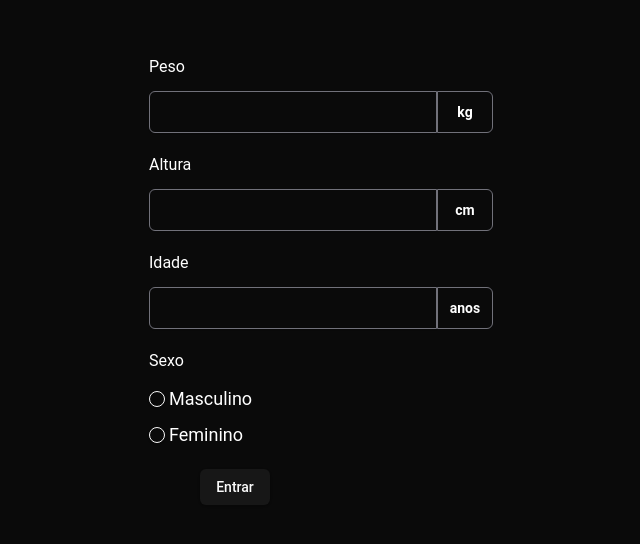
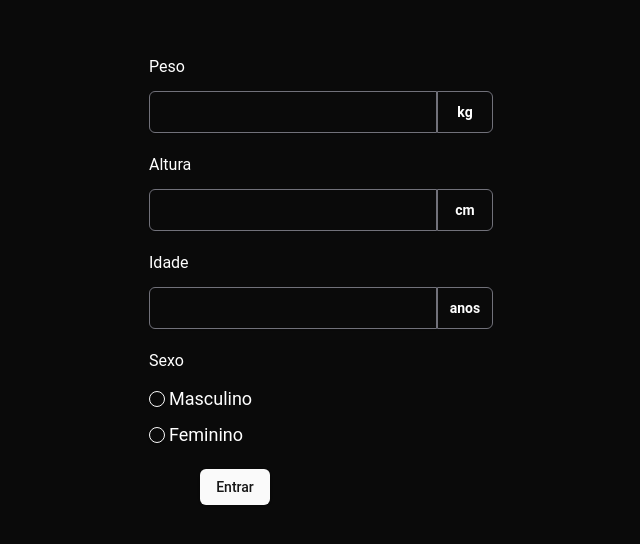
Before and after one commit to GuilhermeAlmeidaO/caloriesDay, a Next.js app: page / in a window 1280 px wide. Shown: the part 120-664 px from the top of the page, without its empty margins (319-959 px from the left). Built offline with nearby package versions, Linux system fonts and the light colour scheme.

Commit message:
dark mode fixed

```diff
--- a/src/app/layout.tsx
+++ b/src/app/layout.tsx
@@ -10,7 +10,7 @@
 	children: React.ReactNode;
 }>) {
 	return (
-		<html lang="pt-br">
+		<html lang="pt-br" className="dark">
 			<head>
 				<title>CaloriesDay</title>
 			</head>
--- a/tailwind.config.ts
+++ b/tailwind.config.ts
@@ -1,6 +1,7 @@
 import type { Config } from "tailwindcss";
 
 export default {
+	darkMode: ["class"],
 	content: [
 		"./src/pages/**/*.{js,ts,jsx,tsx,mdx}",
 		"./src/components/**/*.{js,ts,jsx,tsx,mdx}",
```
